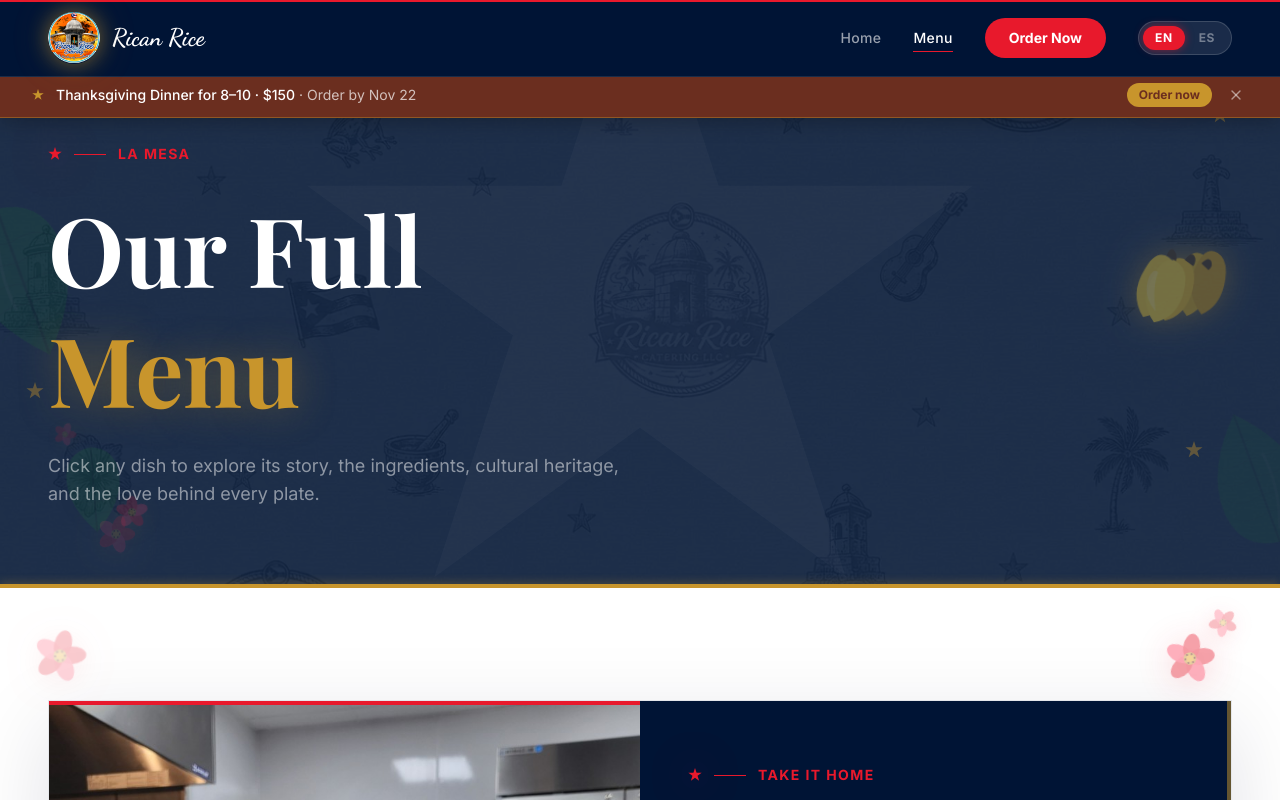
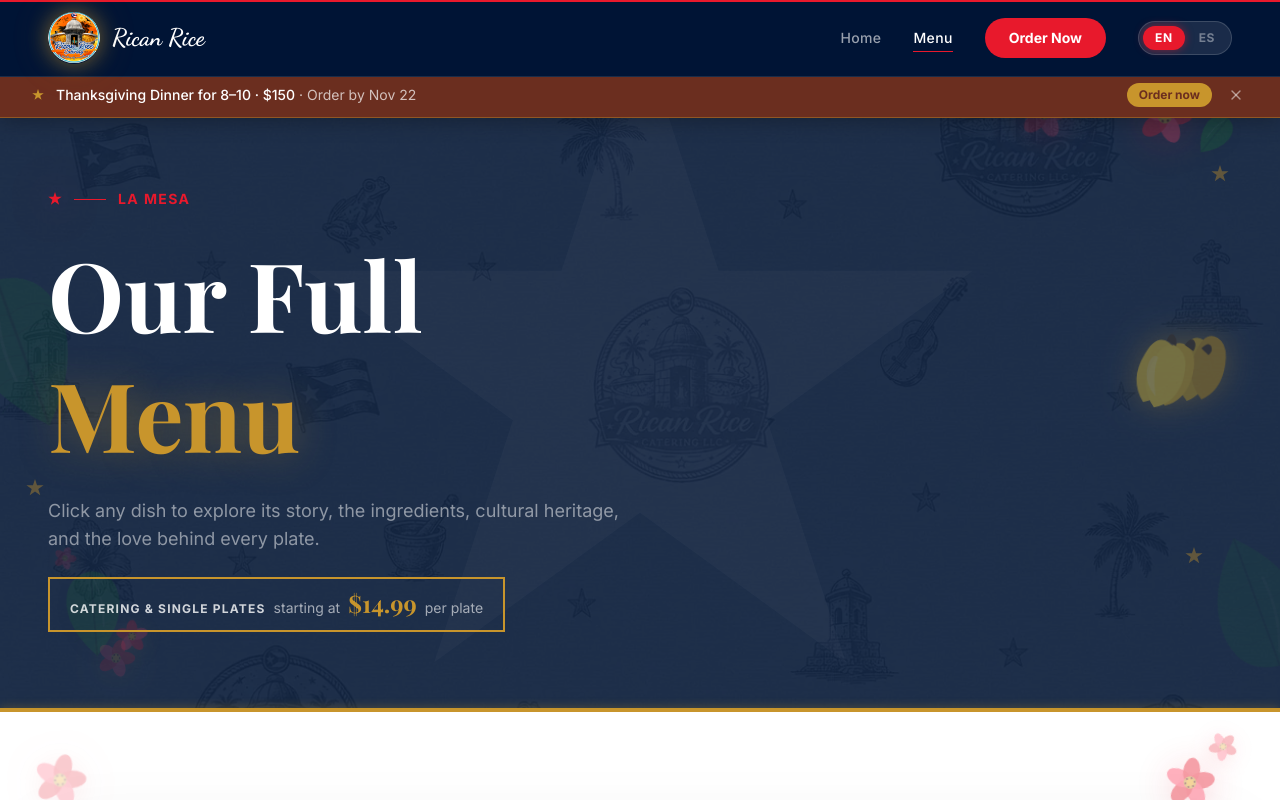
Before and after one commit to 22VermeijT/ricanrice.com, a Next.js app: page /menu in a window 1280 px wide. Shown: the top 800 px of the page. Built offline with nearby package versions, Linux system fonts and the light colour scheme; a web font is replaced by a local one.

Commit message:
Add $14.99 per plate pricing badge; keep Thanksgiving banner from covering content
Co-authored-by: Cursor <cursoragent@cursor.com>

```diff
--- a/src/components/home/Services.tsx
+++ b/src/components/home/Services.tsx
@@ -10,6 +10,7 @@ import * as LucideIcons from "lucide-react";
 import { PrStar, HibiscusFlower, TropicalLeaf } from "@/components/ui/Illustrations";
 import Float from "@/components/ui/Float";
 import FloralCluster from "@/components/ui/FloralCluster";
+import PriceBadge from "@/components/ui/PriceBadge";
 import { useLanguage } from "@/components/LanguageContext";
 
 const cardColors = [
@@ -104,9 +105,12 @@ export default function Services() {
             </h2>
           </AnimatedSection>
           <AnimatedSection direction="right">
-            <p className="text-white/40 text-base leading-relaxed max-w-xs sm:text-right">
+            <p className="text-white/40 text-base leading-relaxed max-w-xs sm:text-right sm:ml-auto">
               {t.services.subtext}
             </p>
+            <div className="mt-5 sm:text-right">
+              <PriceBadge />
+            </div>
           </AnimatedSection>
         </div>
 
--- a/src/components/menu/MenuHero.tsx
+++ b/src/components/menu/MenuHero.tsx
@@ -5,6 +5,7 @@ import { useLanguage } from "@/components/LanguageContext";
 import { PrStar, HibiscusFlower, TropicalLeaf, PlantainBunch } from "@/components/ui/Illustrations";
 import Float from "@/components/ui/Float";
 import FloralCluster from "@/components/ui/FloralCluster";
+import PriceBadge from "@/components/ui/PriceBadge";
 
 export default function MenuHero() {
   const { t } = useLanguage();
@@ -114,6 +115,7 @@ export default function MenuHero() {
         <p className="text-white/50 text-lg mt-6 max-w-xl">
           {t.menu.pageSubtext}
         </p>
+        <PriceBadge className="mt-6" />
       </div>
     </section>
   );
--- /dev/null
+++ b/src/components/ui/PriceBadge.tsx
@@ -0,0 +1,19 @@
+"use client";
+
+import { useLanguage } from "@/components/LanguageContext";
+
+export default function PriceBadge({ className = "" }: { className?: string }) {
+  const { t } = useLanguage();
+  const p = t.pricing;
+
+  return (
+    <div className={`inline-flex flex-wrap items-baseline gap-x-2 gap-y-1 border-2 border-[#C8952C] px-5 py-3 ${className}`}>
+      <span className="text-white/80 text-xs font-bold tracking-widest uppercase">{p.label}</span>
+      <span className="text-white/60 text-sm">{p.from}</span>
+      <span className="text-[#C8952C] text-2xl font-bold leading-none" style={{ fontFamily: "var(--font-display)" }}>
+        {p.price}
+      </span>
+      <span className="text-white/60 text-sm">{p.unit}</span>
+    </div>
+  );
+}
--- a/src/components/ui/ThanksgivingBanner.tsx
+++ b/src/components/ui/ThanksgivingBanner.tsx
@@ -1,6 +1,6 @@
 "use client";
 
-import { useEffect, useState } from "react";
+import { useEffect, useRef, useState } from "react";
 import Image from "next/image";
 import Link from "next/link";
 import { usePathname } from "next/navigation";
@@ -15,6 +15,24 @@ export default function ThanksgivingBanner() {
   const pathname = usePathname();
   const { t } = useLanguage();
   const tg = t.thanksgiving;
+  const bannerRef = useRef<HTMLDivElement>(null);
+  const visible = !dismissed && pathname !== "/thanksgiving";
+
+  // The banner is fixed, so reserve its height at the top of the page to keep it from covering content.
+  useEffect(() => {
+    const el = bannerRef.current;
+    if (!visible || !el) return;
+    const apply = () => {
+      document.body.style.paddingTop = `${el.offsetHeight}px`;
+    };
+    apply();
+    const observer = new ResizeObserver(apply);
+    observer.observe(el);
+    return () => {
+      observer.disconnect();
+      document.body.style.paddingTop = "";
+    };
+  }, [visible]);
 
   useEffect(() => {
     if (!flyerOpen) return;
@@ -28,11 +46,12 @@ export default function ThanksgivingBanner() {
     };
   }, [flyerOpen]);
 
-  if (dismissed || pathname === "/thanksgiving") return null;
+  if (!visible) return null;
 
   return (
     <>
       <div
+        ref={bannerRef}
         className="fixed top-[73px] left-0 right-0 z-[45] bg-[#6B2E1F] border-b border-[#C8952C]/40"
         style={{ boxShadow: "0 4px 20px rgba(0,0,0,0.25)" }}
       >
--- a/src/data/translations.ts
+++ b/src/data/translations.ts
@@ -55,6 +55,12 @@ export const translations = {
       friday: "Friday",
       saturday: "Saturday",
       sunday: "Sunday",
+    },
+    pricing: {
+      label: "Catering & single plates",
+      from: "starting at",
+      price: "$14.99",
+      unit: "per plate",
     },
     services: {
       badge: "What We Do",
@@ -382,6 +388,12 @@ export const translations = {
       saturday: "Sábado",
       sunday: "Domingo",
     },
+    pricing: {
+      label: "Catering y platos individuales",
+      from: "desde",
+      price: "$14.99",
+      unit: "por plato",
+    },
     services: {
       badge: "Lo Que Hacemos",
       heading1: "Hacemos Catering",
```
